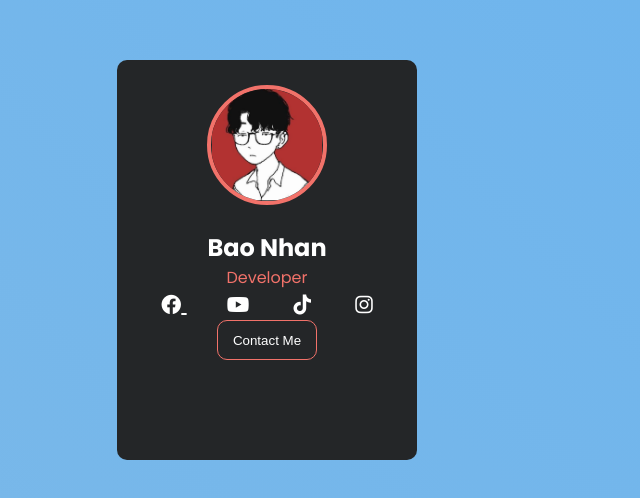
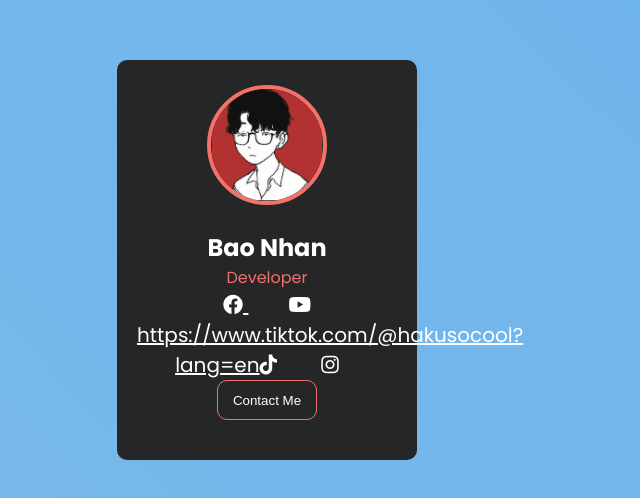
Before and after one commit to bnhan2710/FP, a plain HTML site: page index.html in a window 1280 px wide. Shown: the part 140-638 px from the top of the page, without its empty margins (373-1013 px from the left). Drawn offline with Linux system fonts and the light colour scheme.

Commit message:
Update index.html

```diff
--- a/index.html
+++ b/index.html
@@ -20,7 +20,7 @@
             <i class="fa-brands fa-facebook"></i>
         </a>
         <a href="https://www.youtube.com/channel/UCNLkZSmrDo9TcbpehbSFQHQ"><i class="fa-brands fa-youtube"></i></a>
-        <a href=""><i class="fa-brands fa-tiktok"></i></a>
+        <a href="">https://www.tiktok.com/@hakusocool?lang=en<i class="fa-brands fa-tiktok"></i></a>
         <a href="https://www.instagram.com/_huynh.bnhn_/"><i class="fa-brands fa-instagram"></i></a>
     </div>
     <button>Contact Me</button>
```
